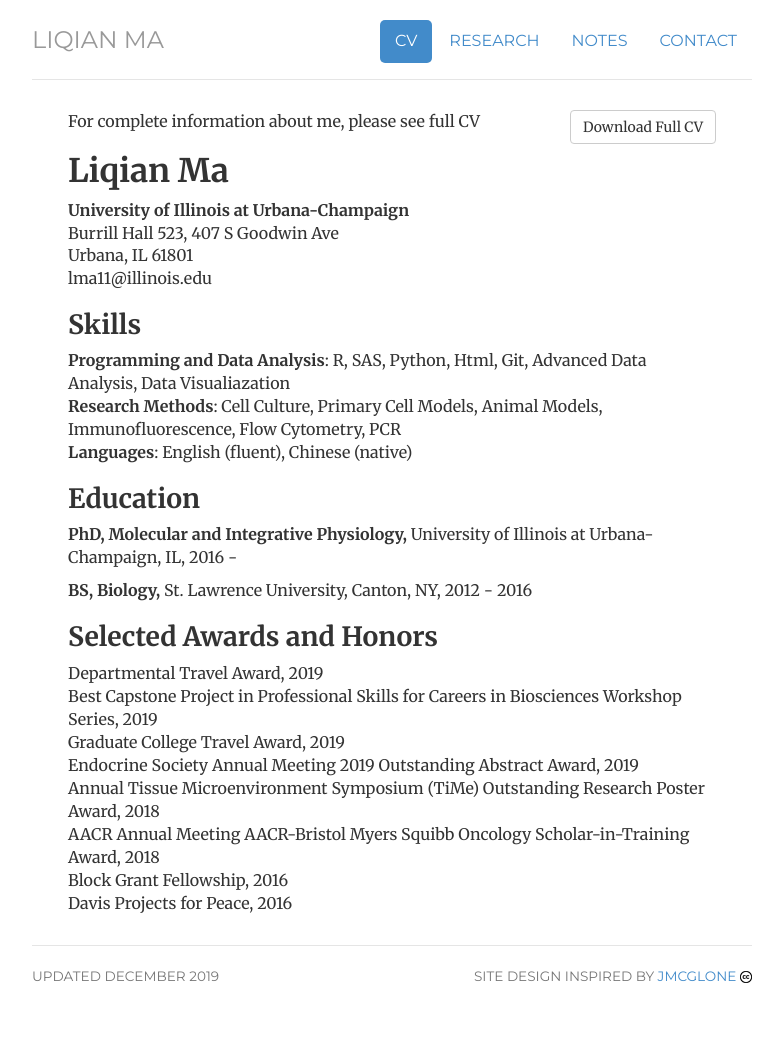
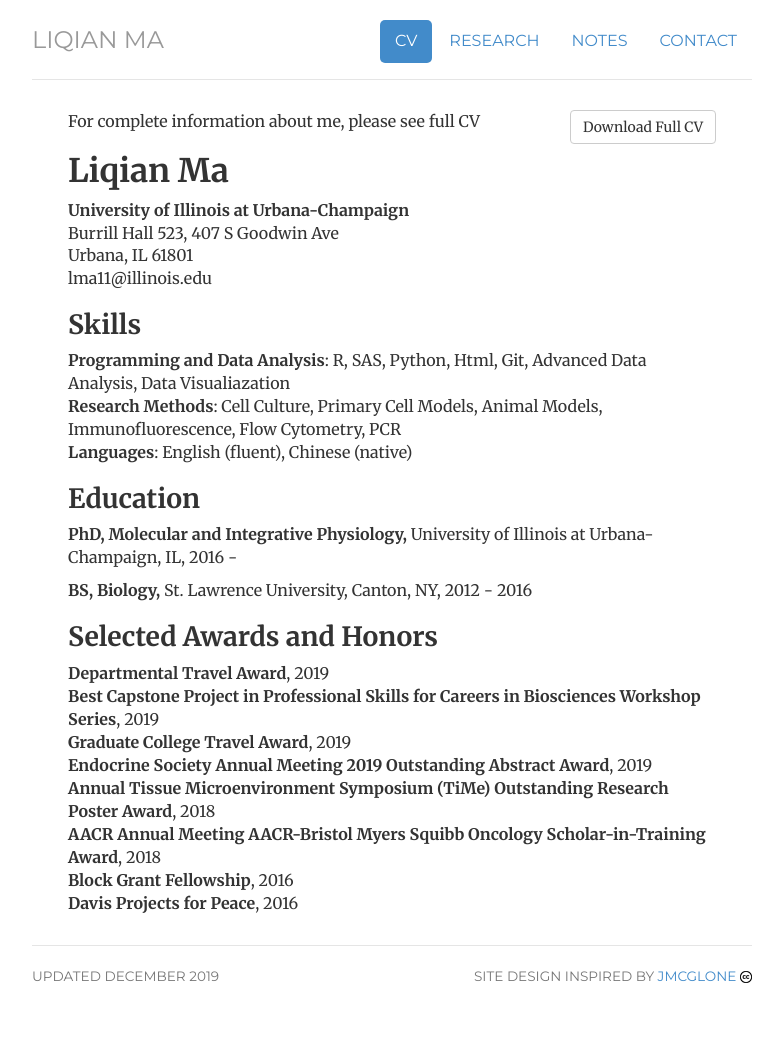
Before and after one commit to liqian-ma/liqian-ma.github.io, a Jekyll site: the page built from cv/index.html, in a window 1280 px wide. Shown: the whole page, without its empty margins (248-1031 px from the left). Built offline with Jekyll 4.4.1, drawn with Linux system fonts in a browser that asks for light colours.

```diff
--- a/cv/index.html
+++ b/cv/index.html
@@ -48,14 +48,14 @@ keywords: genomics, cancer, research, immunology, University of Illinois, UIUC
 				</education>
 				<honors>
 				<h2>Selected Awards and Honors</h2>
-				Departmental Travel Award, 2019<br>
-				Best Capstone Project in Professional Skills for Careers in Biosciences Workshop Series, 2019<br>
-				Graduate College Travel Award, 2019<br>
-				Endocrine Society Annual Meeting 2019 Outstanding Abstract Award, 2019<br>
-				Annual Tissue Microenvironment Symposium (TiMe) Outstanding Research Poster Award, 2018<br>
-				AACR Annual Meeting AACR-Bristol Myers Squibb Oncology Scholar-in-Training Award, 2018<br>
-				Block Grant Fellowship, 2016<br>
-				Davis Projects for Peace, 2016<br>
+				<strong>Departmental Travel Award</strong>, 2019<br>
+				<strong>Best Capstone Project in Professional Skills for Careers in Biosciences Workshop Series</strong>, 2019<br>
+				<strong>Graduate College Travel Award</strong>, 2019<br>
+				<strong>Endocrine Society Annual Meeting 2019 Outstanding Abstract Award</strong>, 2019<br>
+				<strong>Annual Tissue Microenvironment Symposium (TiMe) Outstanding Research Poster Award</strong>, 2018<br>
+				<strong>AACR Annual Meeting AACR-Bristol Myers Squibb Oncology Scholar-in-Training Award</strong>, 2018<br>
+				<strong>Block Grant Fellowship</strong>, 2016<br>
+				<strong>Davis Projects for Peace</strong>, 2016<br>
 				</honors>
 
 </div>
```
